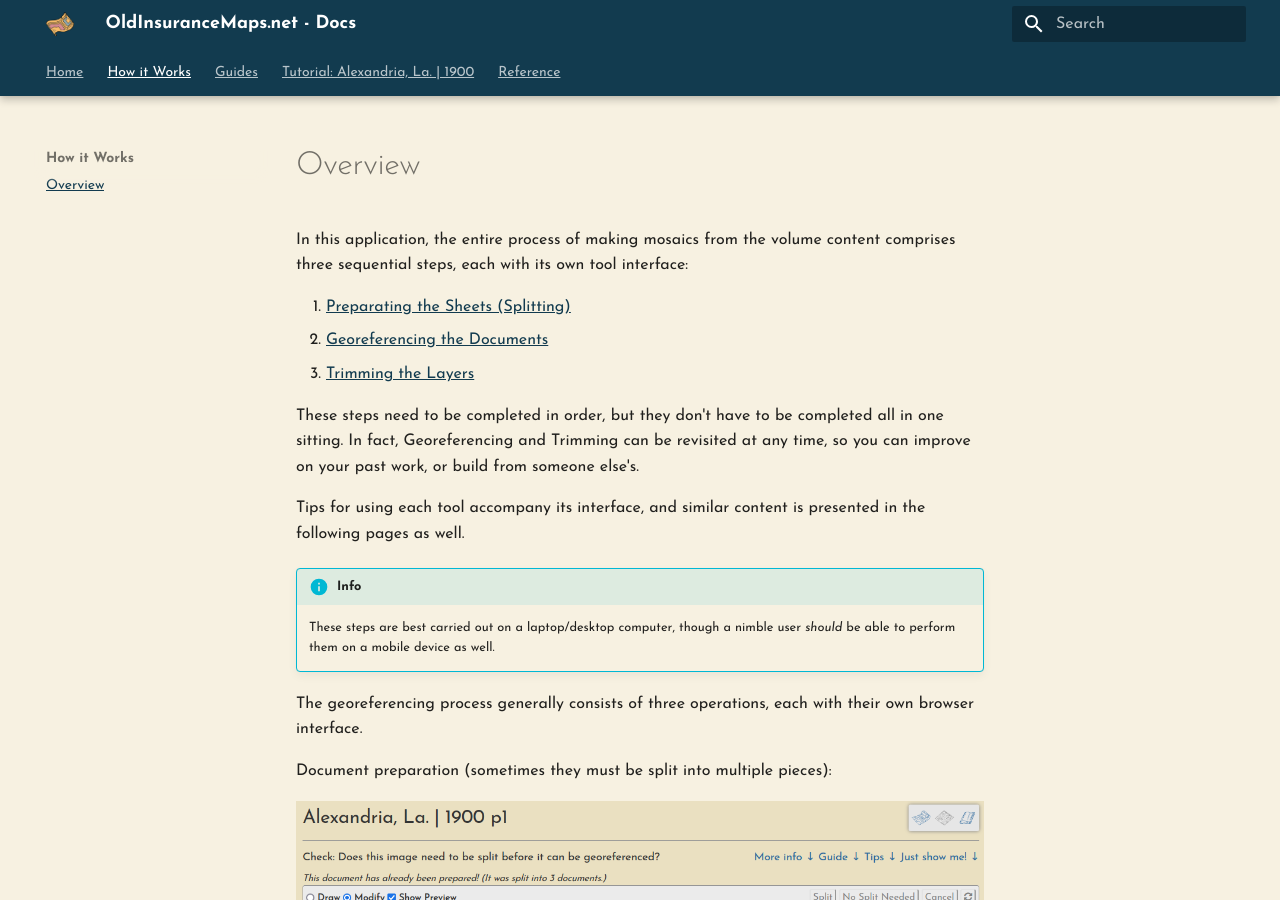
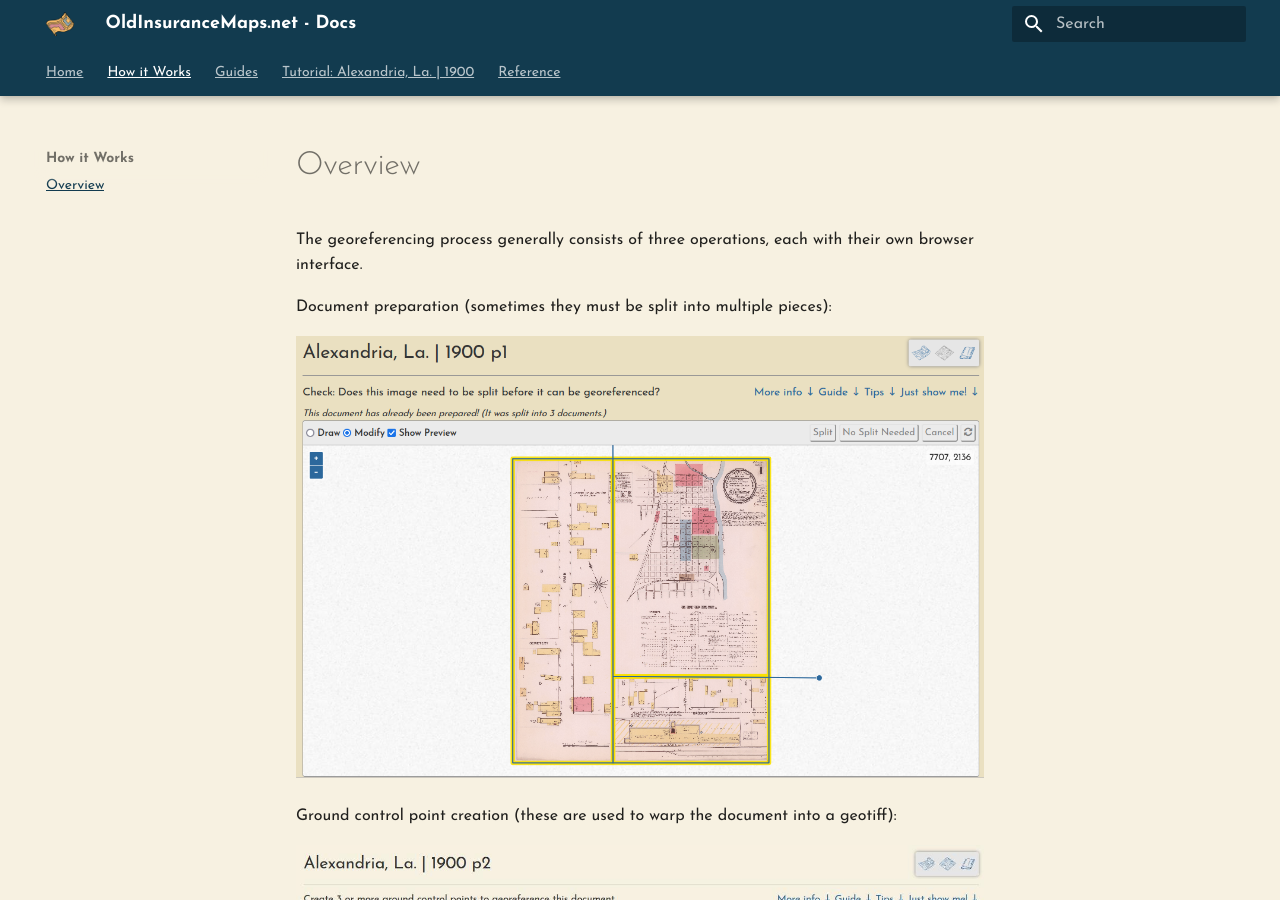
Before and after one commit to ohmg-dev/about-oim, an MkDocs documentation site: the page built from docs/overview.md, in a window 1280 px wide and 900 px high. Built offline with MkDocs 1.6.1 and Material for MkDocs 9.7.7, drawn with Linux system fonts in a browser that asks for light colours.

Commit message:
update overview content

```diff
--- a/docs/overview.md
+++ b/docs/overview.md
@@ -3,21 +3,6 @@ sidebar_position: 0
 ---
 
 # Overview
-
-In this application, the entire process of making mosaics from the volume content comprises three sequential steps, each with its own tool interface:
-
-1. [Preparating the Sheets (Splitting)](guides/preparation.md)
-2. [Georeferencing the Documents](guides/georeferencing.md)
-3. [Trimming the Layers](guides/trimming.md)
-
-These steps need to be completed in order, but they don't have to be completed all in one sitting. In fact, Georeferencing and Trimming can be revisited at any time, so you can improve on your past work, or build from someone else's.
-
-Tips for using each tool accompany its interface, and similar content is presented in the following pages as well.
-
-!!! info
-
-    These steps are best carried out on a laptop/desktop computer, though a nimble user *should* be able to perform them on a mobile device as well.
-
 
 The georeferencing process generally consists of three operations, each with their own browser interface.
 
```
Also changed, not shown: docs/guides/index.md (+4 -0 lines).
